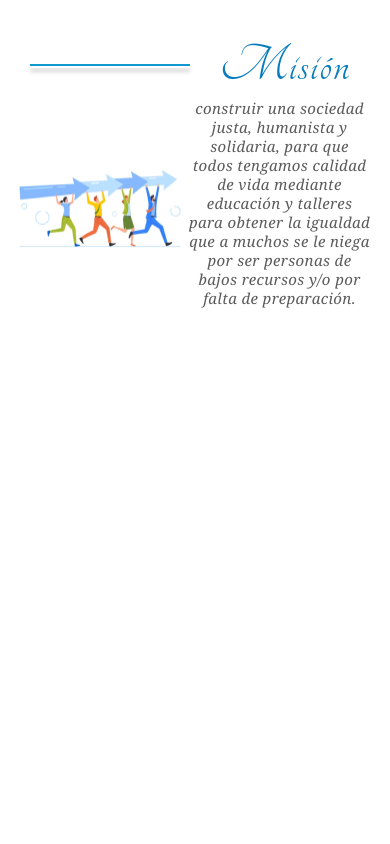
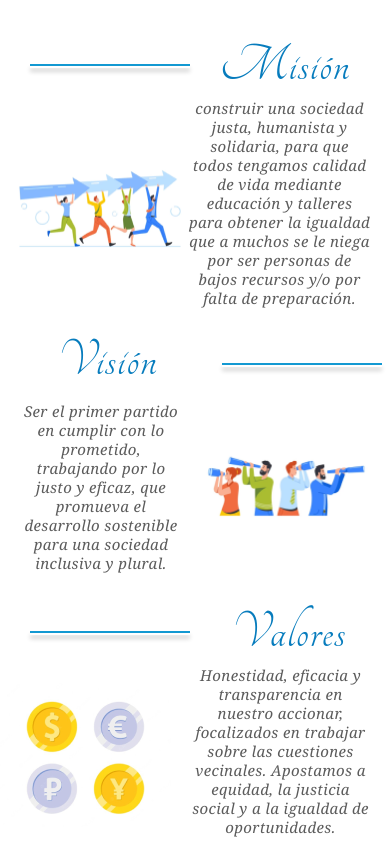
Before and after one commit to hectorgonz1997/narda-moran, a plain HTML site: page index.html in a window 390 px wide. Shown: the part 907-1751 px from the top of the page. Before the commit the page ends 1215 px from the top, so only its background shows below. Drawn offline with Linux system fonts and the light colour scheme.

Commit message:
agregando-section

```diff
--- a/css/style.css
+++ b/css/style.css
@@ -122,6 +122,67 @@
         letter-spacing:0.025em ;
         line-height: 19px;
     }
-
-
+    .visylinea{
+        display: flex;
+        margin-top:19px;
     }
+    .lineades2{
+        border-top: 2px solid rgba(19, 153, 210, 1) ;
+        height: 2px;
+        max-width: 164px;
+        padding: 0px 80px 0px 80px;
+        margin-left: 64px;
+        align-self: center;
+        box-shadow: 0px 4px 4px rgba(0, 0, 0, 0.16);
+    }
+    section .vision2 >p{
+        margin: 0px 20px 7px 20px;
+        text-align: center;
+        font-family: Georgia;
+        font-style: italic;
+        color: rgba(91, 91, 91, 1);
+        font-size: 15px;
+        letter-spacing:0.025em ;
+        line-height: 19px;
+    }
+    .vision2{
+        display: flex;
+        align-items: center;
+    }
+    .png4{
+        width:168px;
+        height: 90px;
+        margin: 0px 20px 27px 0px;
+    }
+    .titulo2{
+        margin-left: 58px;
+        padding-bottom: 8px;
+    }
+    .valylinea{
+        display: flex;
+        margin-top:19px;
+    }
+    .lineades3{
+        border-top: 2px solid rgba(19, 153, 210, 1) ;
+        height: 2px;
+        max-width: 164px;
+        padding: 0px 80px 0px 80px;
+        margin: 0px 42px 0 30px;
+        align-self: center;
+        box-shadow: 0px 4px 4px rgba(0, 0, 0, 0.16);
+    }
+    .valor3{
+        display: flex;
+        align-items: center;
+    }
+    section .valor3 >p{
+        margin: 0px 20px 7px 20px;
+        text-align: center;
+        font-family: Georgia;
+        font-style: italic;
+        color: rgba(91, 91, 91, 1);
+        font-size: 15px;
+        letter-spacing:0.025em ;
+        line-height: 19px;
+    }
+}
--- a/index.html
+++ b/index.html
@@ -42,5 +42,29 @@
                por falta de preparación. </p>
         </div>
     </section>
+    <section>
+        <div class="visylinea">
+            <h2 class="titulo2">Visión</h2>
+            <div class="lineades2"></div>
+        </div>
+        <div class="vision2">
+            <p>Ser el primer partido en cumplir con lo prometido,
+                trabajando por lo justo y eficaz,
+                 que promueva el desarrollo sostenible para una sociedad inclusiva y plural.</p>
+            <img class="png4" src="img/vision.png">
+        </div>
+    </section>
+    <section>
+        <div class="valylinea">
+            <div class="lineades3"></div>
+            <h2 class="titulo3">Valores</h2>
+        </div>
+        <div class="valor3">
+            <img src="img/monedas.png">
+            <p> Honestidad, eficacia y transparencia en nuestro accionar,
+                 focalizados en trabajar sobre las cuestiones vecinales.
+                Apostamos a equidad, la justicia social y a la igualdad de oportunidades.</p>
+        </div>
+    </section>
 </body>
 </html>
```
